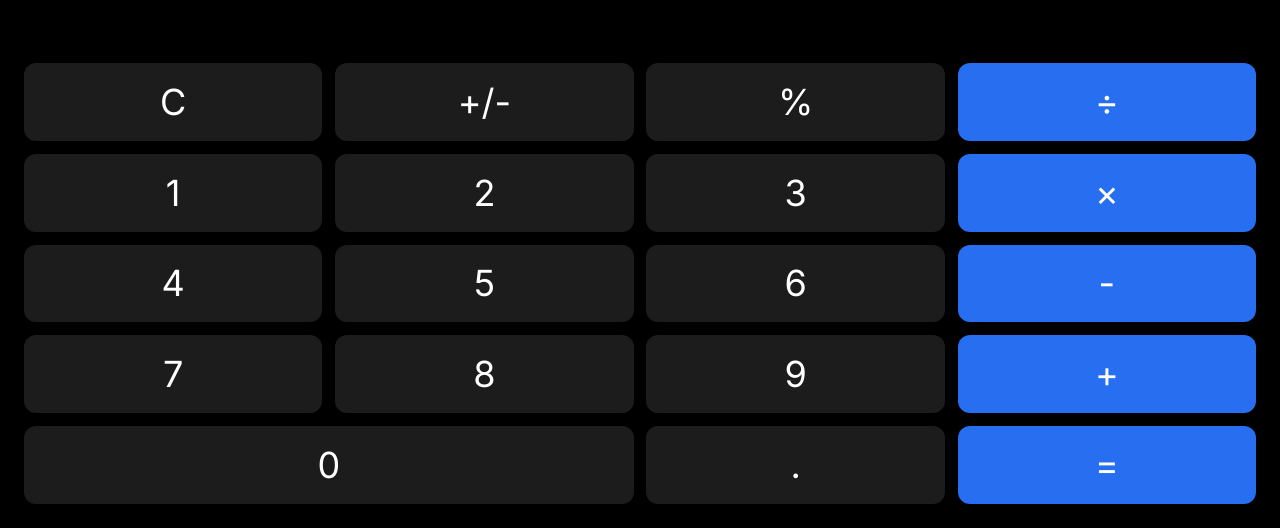
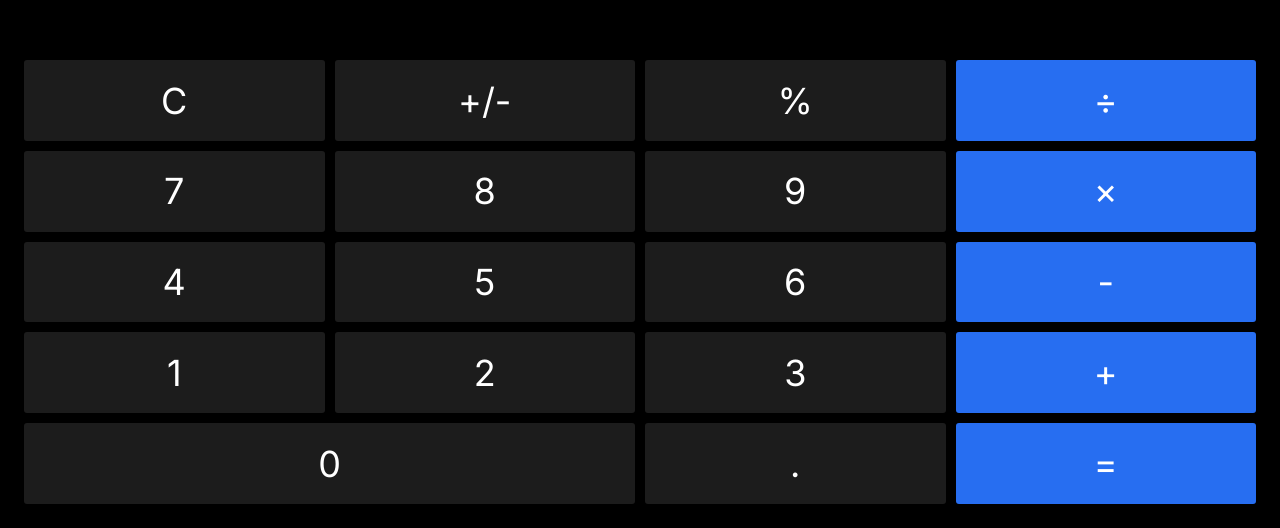
Before and after one commit to shamwela/calculator, a React (Create React App) app: page / in a window 1280 px wide. Shown: the part 272-800 px from the top of the page. Built offline with nearby package versions, Linux system fonts and the light colour scheme.

Commit message:
Update the number order

```diff
--- a/src/App.js
+++ b/src/App.js
@@ -87,7 +87,8 @@ class App extends Component {
           </button>
 
           <div id='number-area'>
-            {[1, 2, 3, 4, 5, 6, 7, 8, 9].map((number) => (
+            {/* used this number order to improve UX */}
+            {[7, 8, 9, 4, 5, 6, 1, 2, 3].map((number) => (
               <button value={number} onClick={this.handleInput} key={number}>
                 {number}
               </button>
--- a/src/styles/variables.sass
+++ b/src/styles/variables.sass
@@ -3,7 +3,6 @@ $main-font-size: 1.5rem
 $dominant-color: #1c1c1c
 $secondary-color: #fff
 $accent-color: #276ef1
-$danger-color: #dc3545
 
-$border-radius: 0.5rem
-$grid-gap: 1vw
+$border-radius: 3px
+$grid-gap: 10px
```
